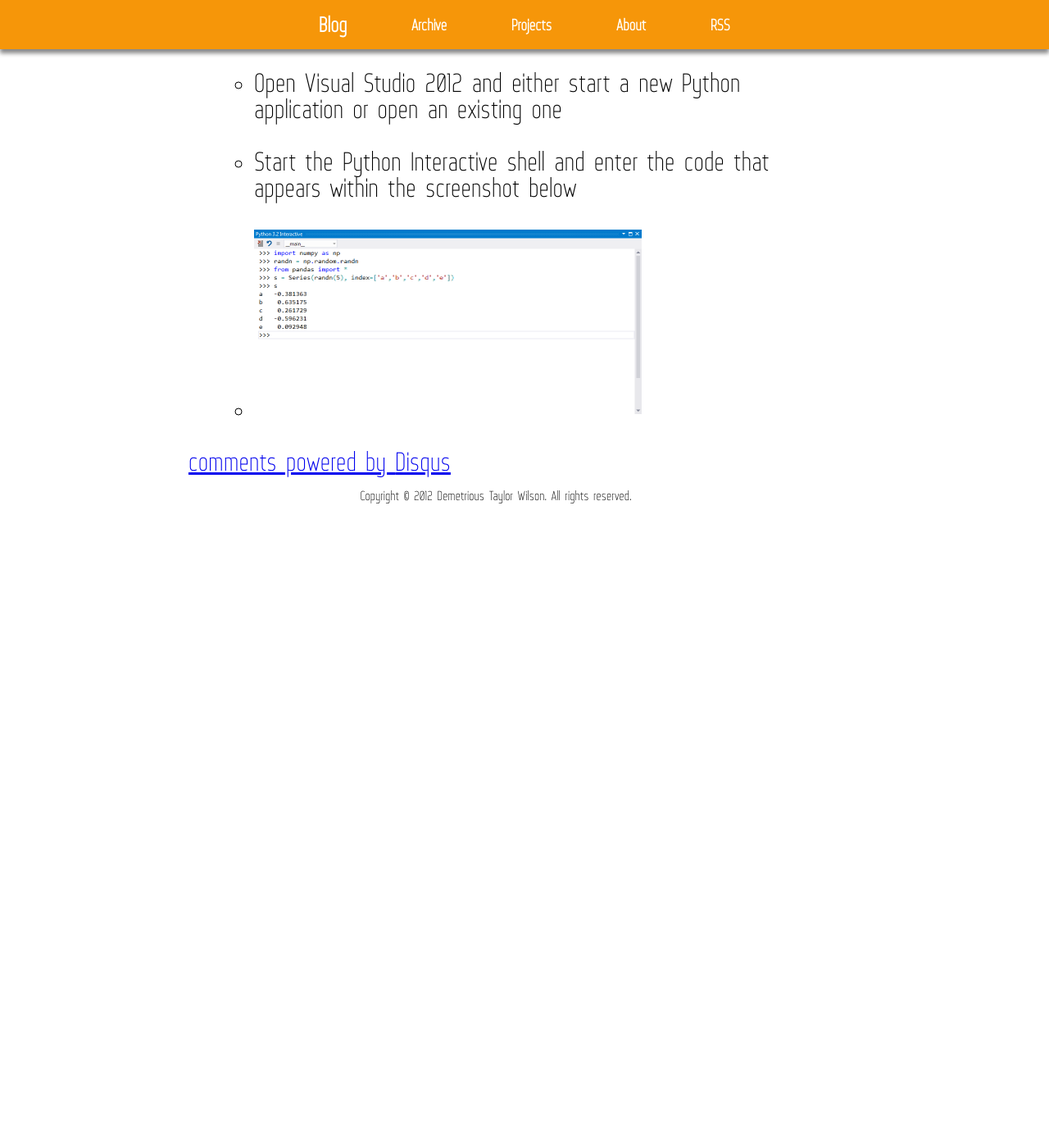
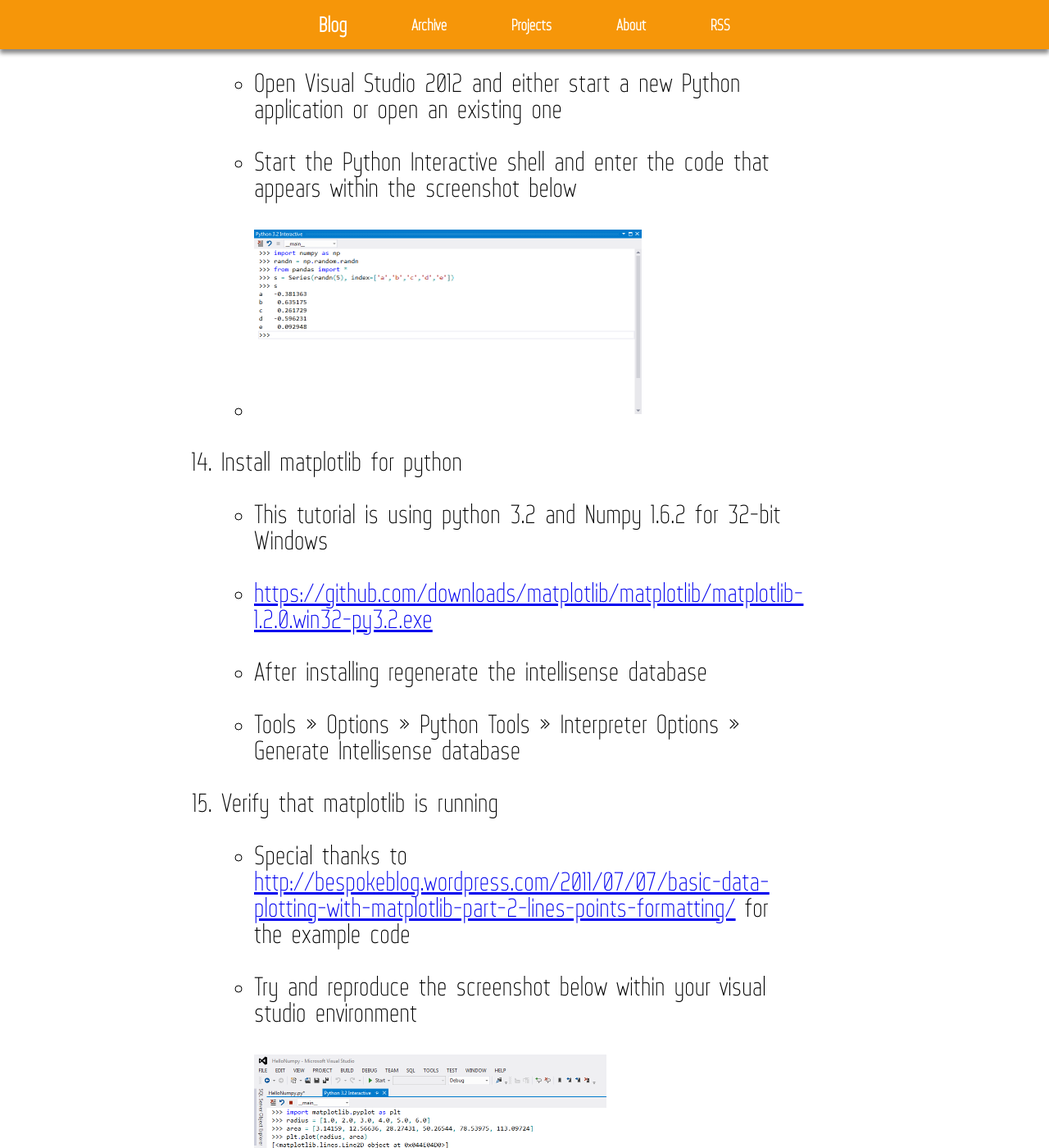
Before and after one commit to taywils/taywils.me, a Jekyll site: the page built from _posts/2012-12-23-pythonfinance1.md, in a window 1280 px wide and 1400 px high, scrolled down 9187 px. Shown: the whole window at 82% size. Built offline with Jekyll 4.4.1, drawn with Linux system fonts in a browser that asks for light colours; comment, search, counter and statistics services are not loaded; before the commit the page ends 9817 px from its top, so only the background shows below that.

Commit message:
Updating pythonfinance1 tutorial

```diff
--- a/_posts/2012-12-23-pythonfinance1.md
+++ b/_posts/2012-12-23-pythonfinance1.md
@@ -138,3 +138,21 @@ description: In this tutorial we'll setup a Python development environment on Wi
 	- Start the Python Interactive shell and enter the code that appears within the screenshot below
 
 	- <a href="/static/images/win_py_tutorial/i.png"><img src="/static/images/win_py_tutorial/i.png" width="473px" height="230px"/></a>
+
+14. Install matplotlib for python
+
+	- This tutorial is using python 3.2 and Numpy 1.6.2 for 32-bit Windows
+
+	- [https://github.com/downloads/matplotlib/matplotlib/matplotlib-1.2.0.win32-py3.2.exe](https://github.com/downloads/matplotlib/matplotlib/matplotlib-1.2.0.win32-py3.2.exe)
+
+	- After installing regenerate the intellisense database
+
+	- Tools >> Options >> Python Tools >> Interpreter Options >> Generate Intellisense database
+
+15. Verify that matplotlib is running
+
+	- Special thanks to [http://bespokeblog.wordpress.com/2011/07/07/basic-data-plotting-with-matplotlib-part-2-lines-points-formatting/](http://bespokeblog.wordpress.com/2011/07/07/basic-data-plotting-with-matplotlib-part-2-lines-points-formatting) for the example code
+
+	- Try and reproduce the screenshot below within your visual studio environment
+
+	- <a href="/static/images/win_py_tutorial/j.PNG"><img src="/static/images/win_py_tutorial/j.PNG" width="430px" height="345px"/></a>
```
Also changed, not shown: static/images/win_py_tutorial/j.PNG (added).
